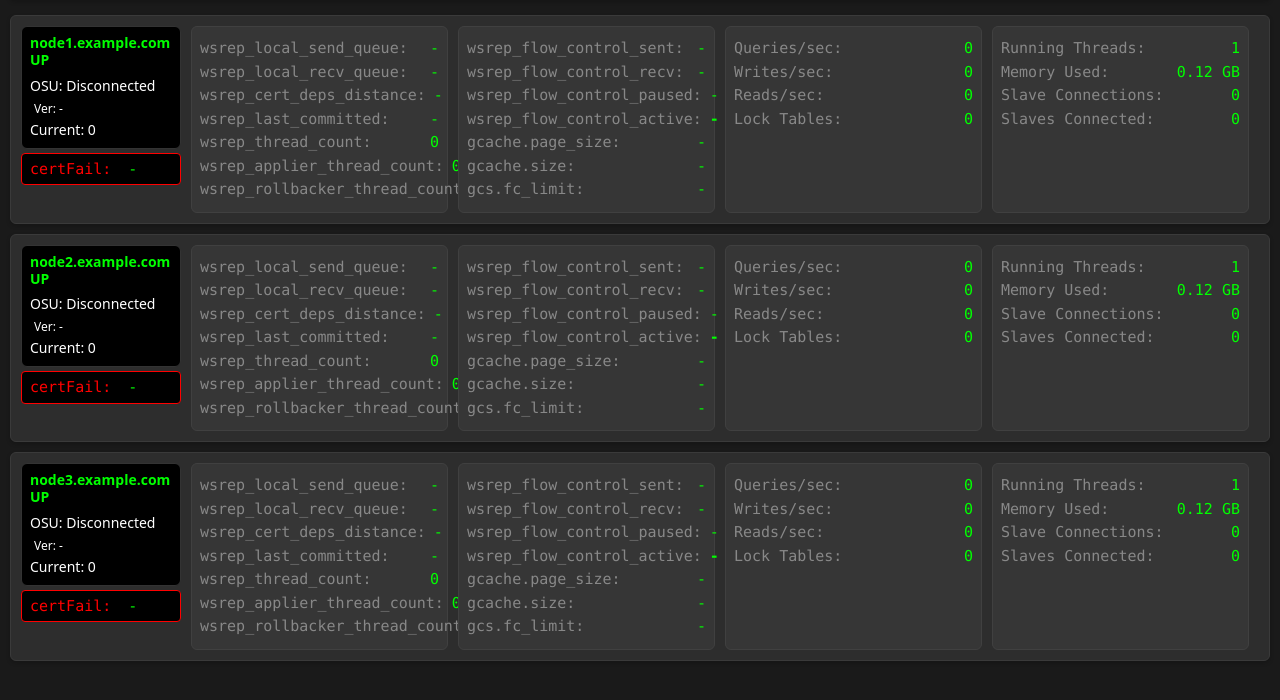
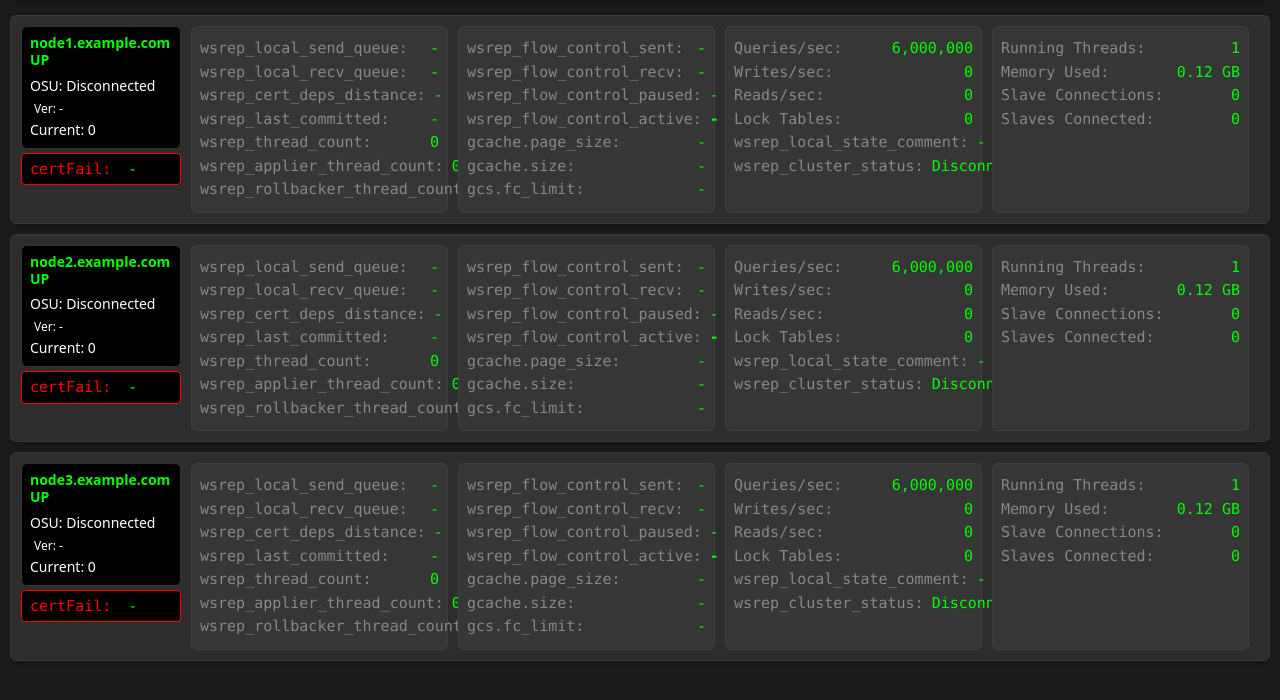
Before and after one commit to reza-sadrinia/galera_monitor, a Flask app: page / in a window 1280 px wide. Shown: the part 60-760 px from the top of the page. Run offline with Flask 3, Linux system fonts and the light colour scheme; data that the repository does not hold is empty.

Commit message:
add some parameter into front

```diff
--- a/templates/index.html
+++ b/templates/index.html
@@ -223,6 +223,13 @@
       padding: 2px 8px;
       font-size: 0.85em;
     }
+
+    .metric-value-wrap {
+      white-space: normal !important;
+      word-break: break-all;
+      max-width: 100%;
+      display: inline-block;
+    }
   </style>
 </head>
 
@@ -378,6 +385,14 @@
                 <span class="metric-label">Lock Tables:</span>
                 <span class="metric-value">${formatMetricValue(status.Com_lock_tables, 'number')}</span>
               </div>
+              <div class="metric-row">
+                <span class="metric-label">wsrep_local_state_comment:</span>
+                <span class="metric-value metric-value-wrap">${formatMetricValue(status.wsrep_local_state_comment)}</span>
+              </div>
+              <div class="metric-row">
+                <span class="metric-label">wsrep_cluster_status:</span>
+                <span class="metric-value">${formatMetricValue(status.wsrep_cluster_status)}</span>
+              </div>
             </div>
 
             <!-- Resources -->
```
